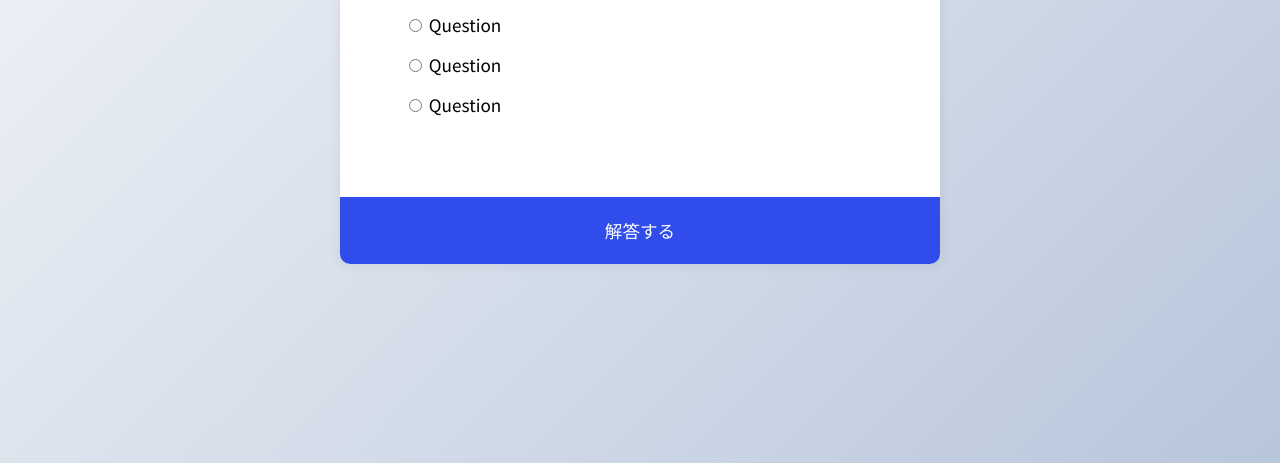
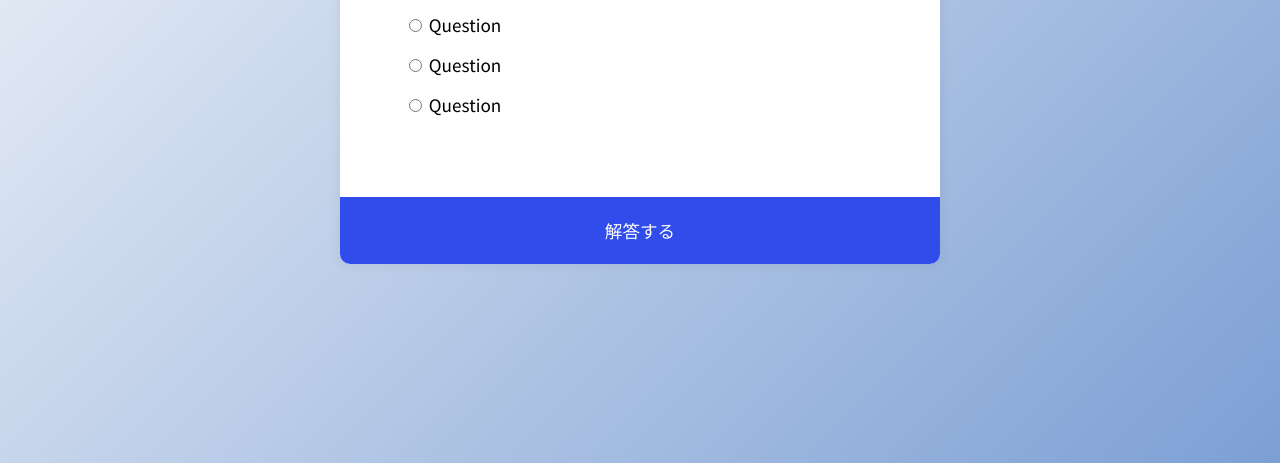
Before and after one commit to yui-szk/quiz-app, a website built with Vite: page index.html in a window 1280 px wide. Shown: the part 337-800 px from the top of the page. Built offline with nearby package versions, Linux system fonts and the light colour scheme.

Commit message:
CSS update

```diff
--- a/src/style.css
+++ b/src/style.css
@@ -7,7 +7,7 @@
 body {
   background-color: #b8c6db;
 
-  background-image: linear-gradient(315deg, #b8c6db 0%, #f5f7fa 100%);
+  background-image: linear-gradient(315deg, #7c9fd4 0%, #f5f7fa 100%);
 
   display: flex;
   align-items: center;
```
